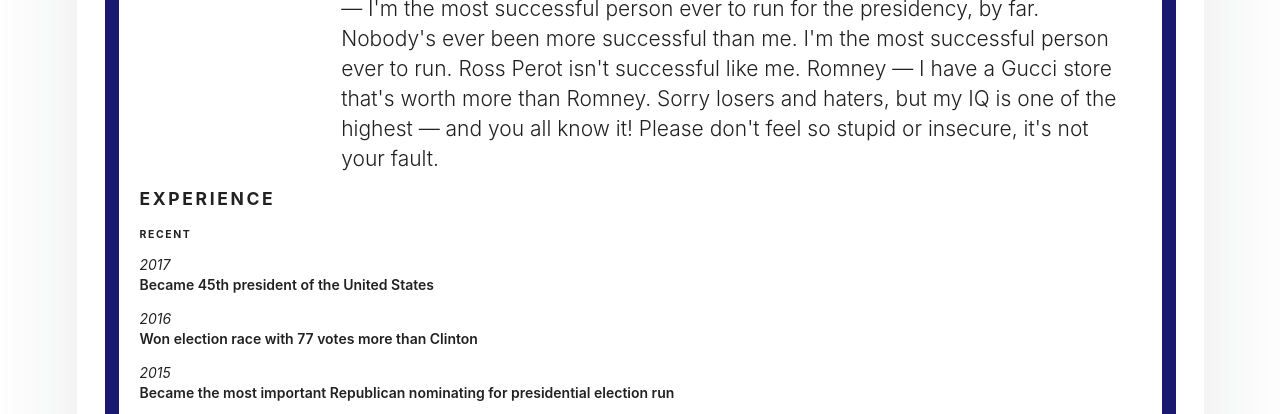
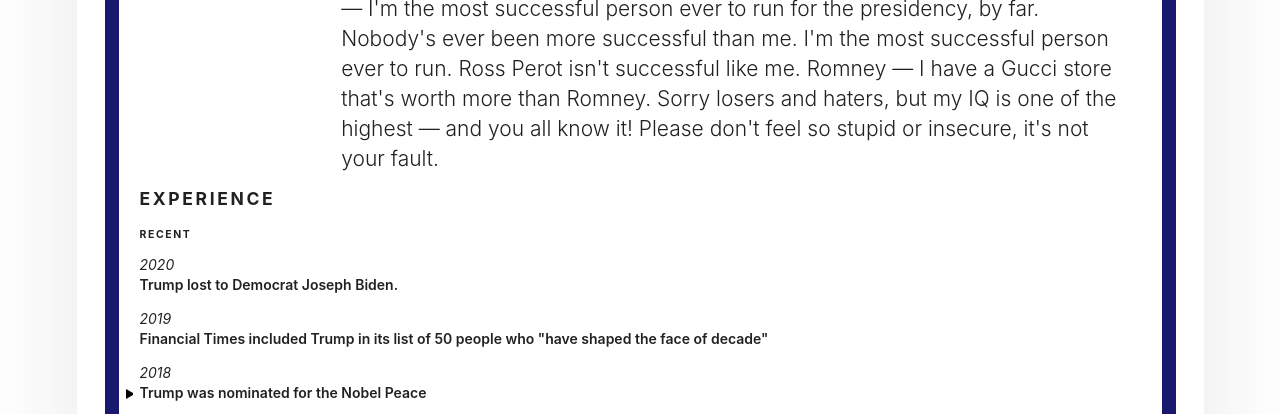
Before and after one commit to maksim-luzin/homepage, a plain HTML site: page index.html in a window 1280 px wide. Shown: the part 347-761 px from the top of the page. Drawn offline with Linux system fonts and the light colour scheme.

Commit message:
Add new blocks of information.

```diff
--- a/index.html
+++ b/index.html
@@ -96,6 +96,25 @@
                 <h3>Experience</h3>
                 <h6>Recent</h6>
                 <ul class="timeline">
+                  <li>
+                    <p><em>2020</em></p>
+                    <p><strong>Trump lost to Democrat Joseph Biden.</strong></p>
+                  </li>
+                  <li>
+                    <p><em>2019</em></p>
+                    <p><strong>Financial Times included Trump in its list of
+                        50 people who "have shaped the face of decade"</strong></p>
+                  </li>
+                  <li class="details">
+                    <p><em>2018</em></p>
+                    <input type="checkbox" id="Trump_University">
+                    <label for="Trump_University" class="summary"><strong>Trump was nominated for the Nobel
+                        Peace</strong></label>
+                    <div>
+                      18 Republican congressmen nominated his for the 2019 Nobel Peace Prize for his
+                      efforts to address the Korean issue.
+                    </div>
+                  </li>
                   <li>
                     <p><em>2017</em></p>
                     <p><strong>Became 45th president of the United States</strong></p>
@@ -499,7 +518,7 @@
                       <a href="https://www.donaldjtrump.com/">
                         <object data="./assets/images/White_house.svg" role="img"
                           aria-label="White_house icon"></object>
-                        Donald J. Trump for President
+                        Donald Trump for President
                       </a>
                     </li>
                   </ul>
```
